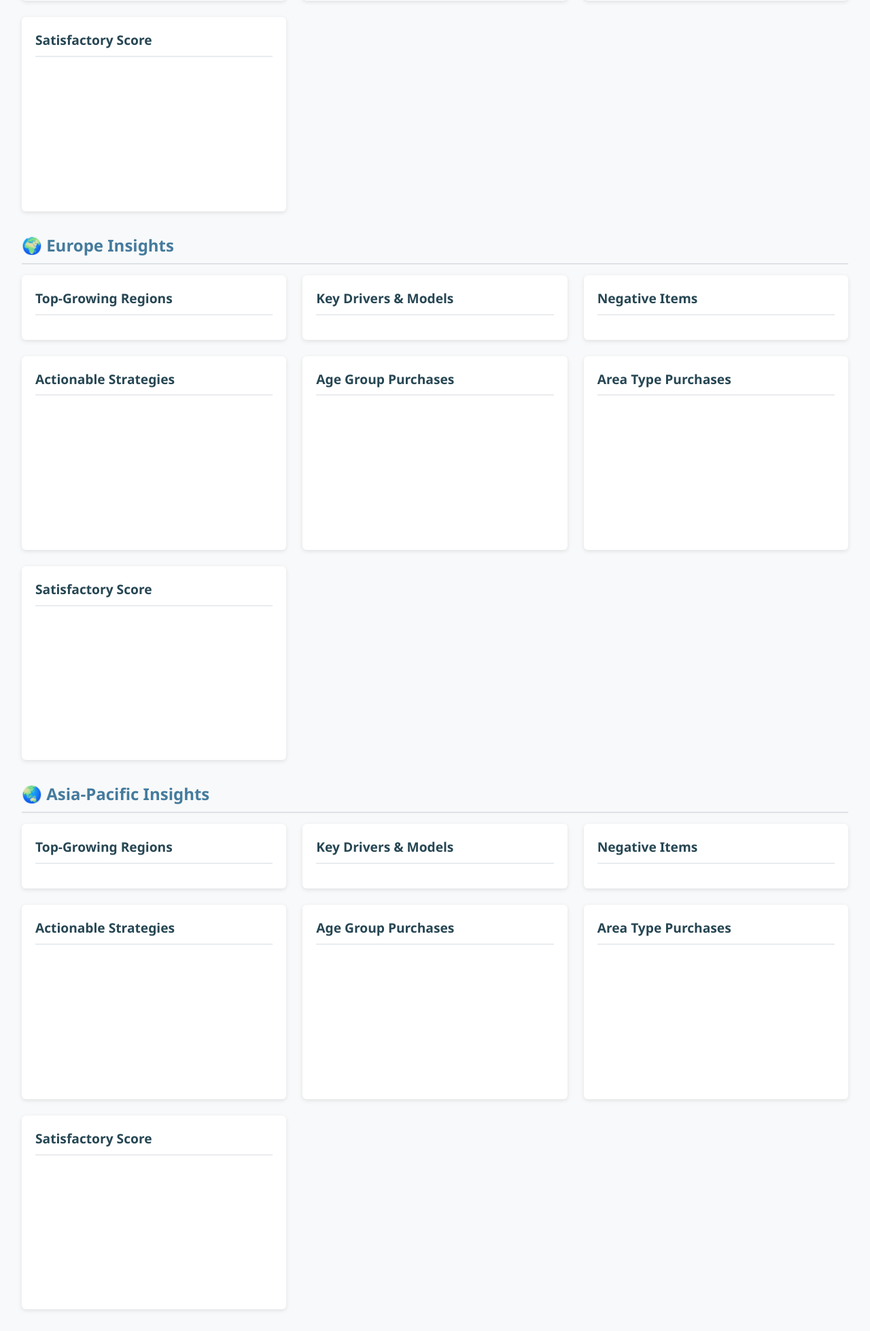
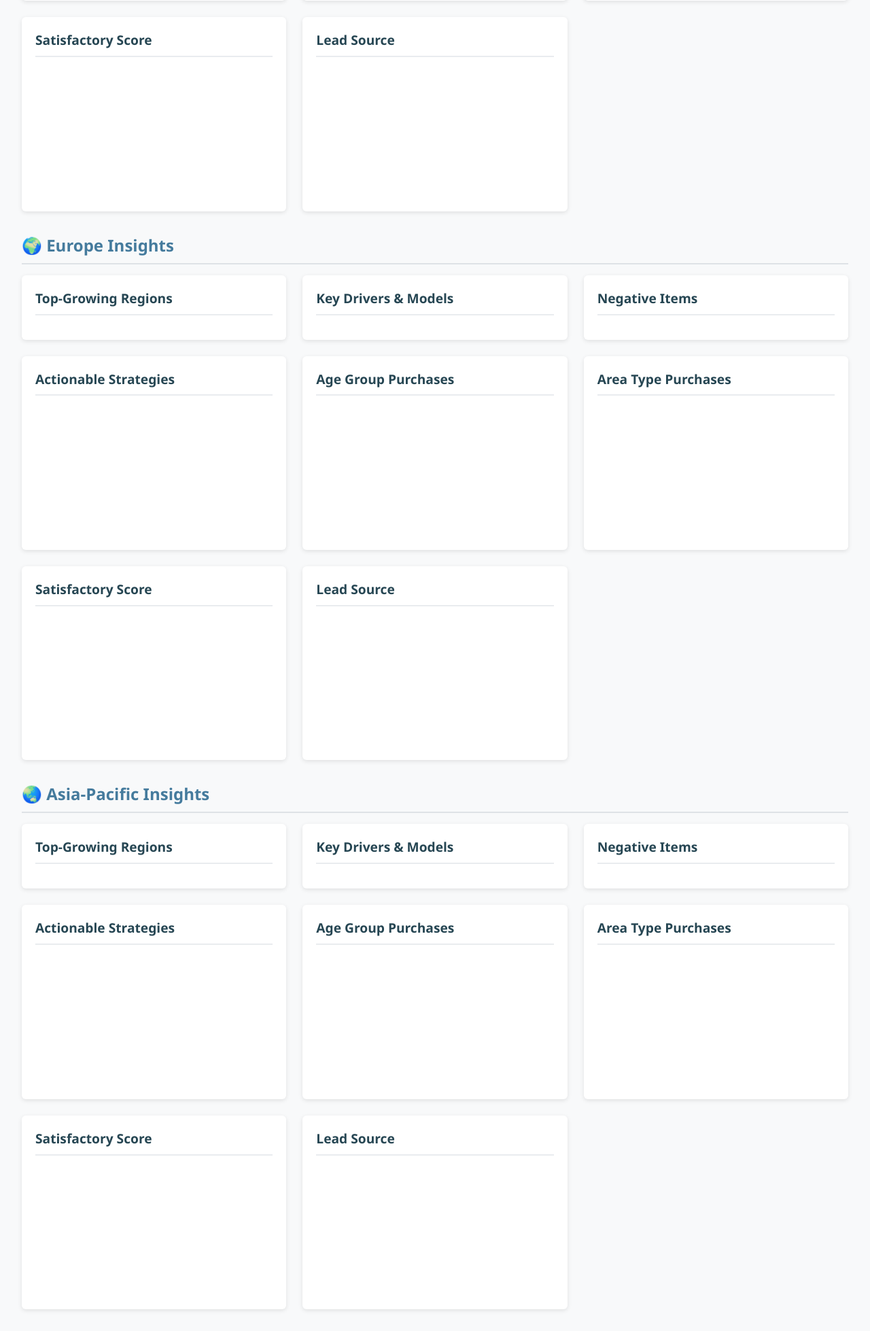
Before and after one commit to bhartijain-12/monday-item-update-app, a Flask app: page / in a window 1280 px wide. Shown: the part 577-2535 px from the top of the page at 68% size. Run offline with Flask 3, Linux system fonts and the light colour scheme; data that the repository does not hold is empty; a map, chart or similar area stays blank.

Commit message:
Update index.html

```diff
--- a/templates/index.html
+++ b/templates/index.html
@@ -55,6 +55,10 @@
       <h3>Satisfactory Score</h3>
       <canvas id="oceaniaSatisfactionChart"></canvas>
     </article>
+    <article class="card">
+      <h3>Lead Source</h3>
+      <canvas id="oceaniaLeadSourceChart"></canvas>
+    </article>
   </section>
 
   <!-- 🌍 EUROPE INSIGHTS -->
@@ -89,6 +93,10 @@
     <article class="card">
       <h3>Satisfactory Score</h3>
       <canvas id="europeSatisfactionChart"></canvas>
+    </article>
+    <article class="card">
+      <h3>Lead Source</h3>
+      <canvas id="europeLeadSourceChart"></canvas>
     </article>
   </section>
 
@@ -125,6 +133,10 @@
       <h3>Satisfactory Score</h3>
       <canvas id="asiaSatisfactionChart"></canvas>
     </article>
+    <article class="card">
+      <h3>Lead Source</h3>
+      <canvas id="asiaLeadSourceChart"></canvas>
+    </article>
   </section>
 
 
```
